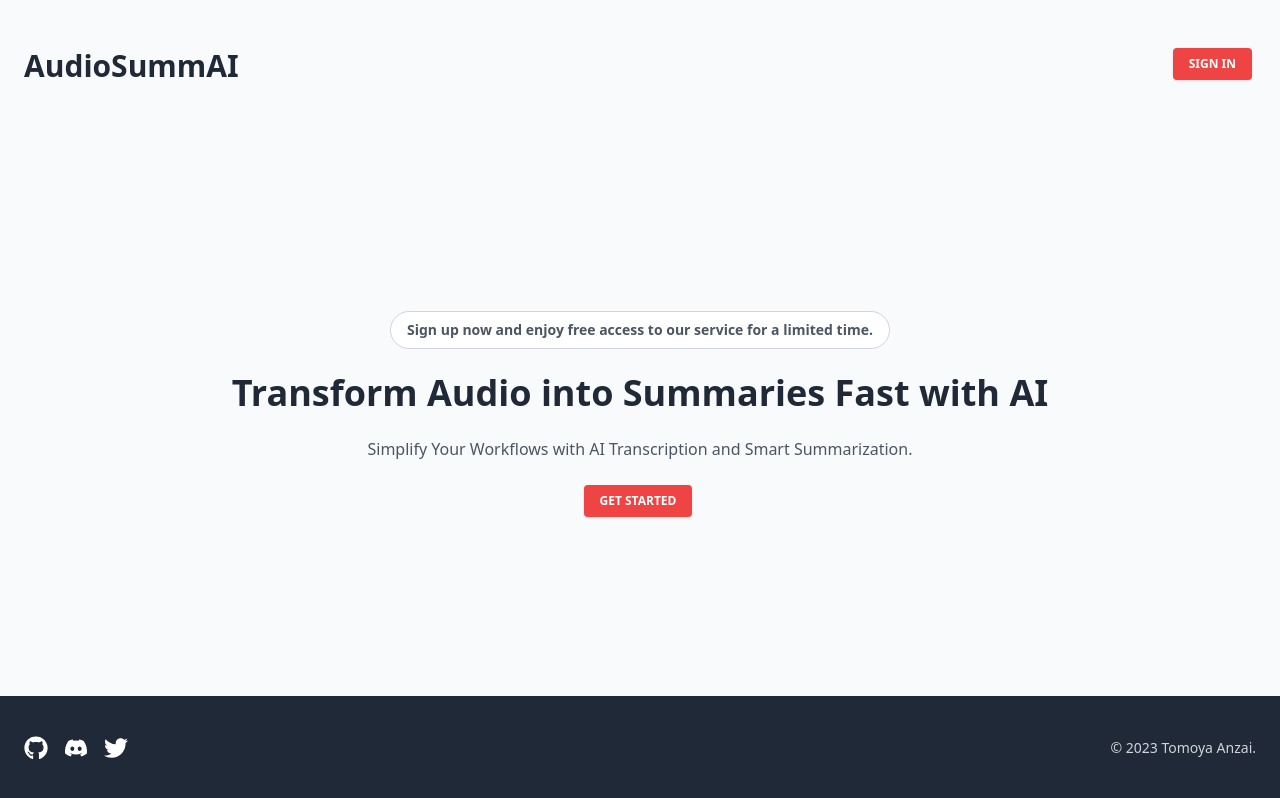
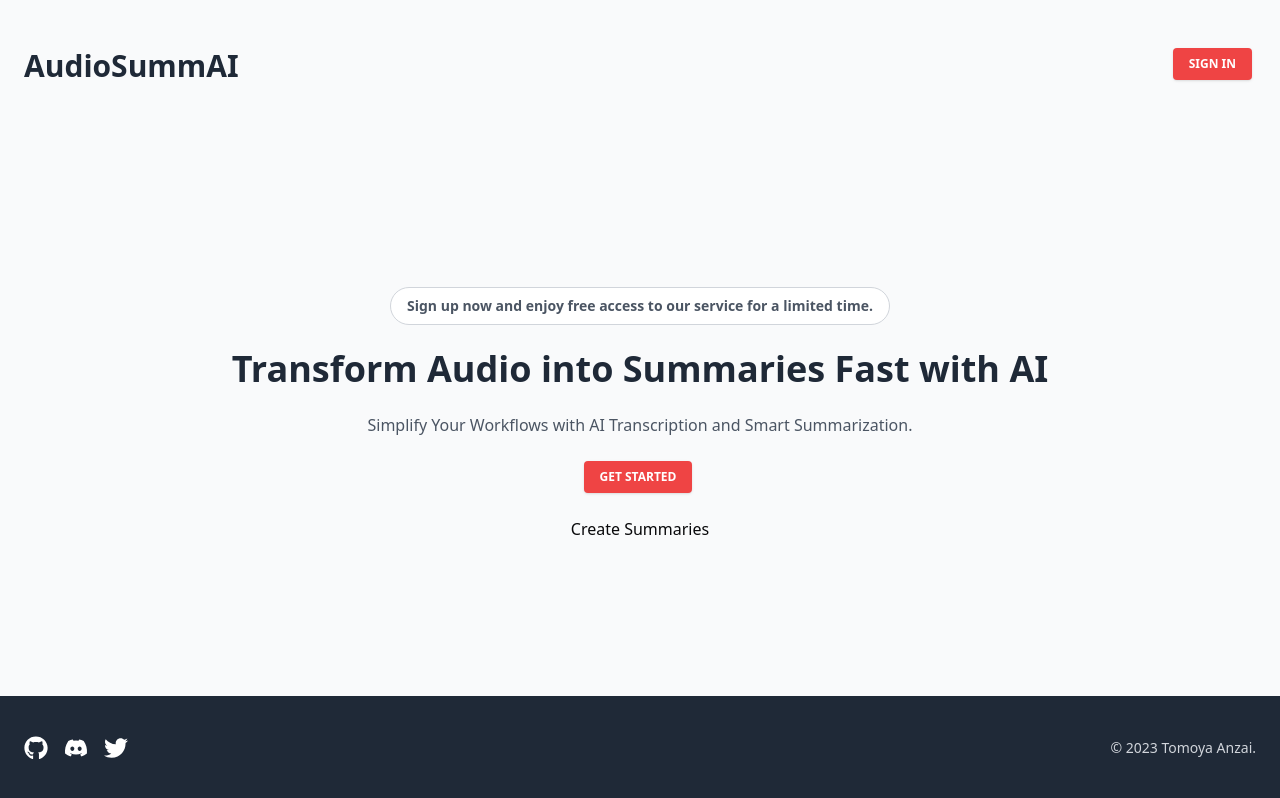
Before and after one commit to nyon3/TranscribifyAI, a Next.js app: page / in a window 1280 px wide. Built offline with nearby package versions, Linux system fonts and the light colour scheme.

Commit message:
Add Link to Dashboard

```diff
--- a/app/page.tsx
+++ b/app/page.tsx
@@ -1,6 +1,6 @@
 import { LoginButton, HomePageLoginButton } from '../components/loginButton';
 import { FaGithub, FaTwitter, FaDiscord } from 'react-icons/fa';
-
+import Link from 'next/link';
 export default function Home() {
   return (
     <div className="flex flex-col h-screen bg-gray-50">
@@ -27,6 +27,7 @@ export default function Home() {
             Simplify Your Workflows with AI Transcription and Smart Summarization.
           </p>
           <HomePageLoginButton />
+          <Link href={'/dashboard'}>Create Summaries</Link>
         </div>
       </main>
 
```
